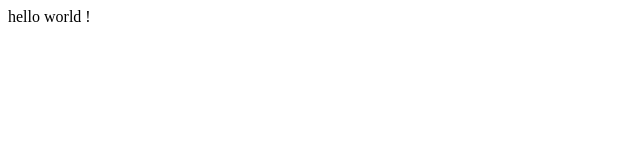
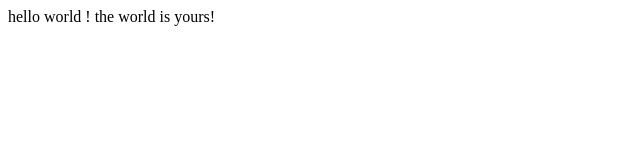
Before and after one commit to Divyansh2134/ministry-of-tourism, a React (Create React App) app: page / in a window 1280 px wide. Shown: the top 160 px of the page, without its empty margins (0-640 px from the left). Built offline with nearby package versions, Linux system fonts and the light colour scheme.

Commit message:
3rd commit

```diff
--- a/src/App.js
+++ b/src/App.js
@@ -3,7 +3,7 @@
 function App() {
   return (
     <div >
-     hello world !
+     hello world ! the world is yours!
     </div>
   );
 }
```
Also changed, not shown: 1 other file (tests, documents, lock files or other folders).
